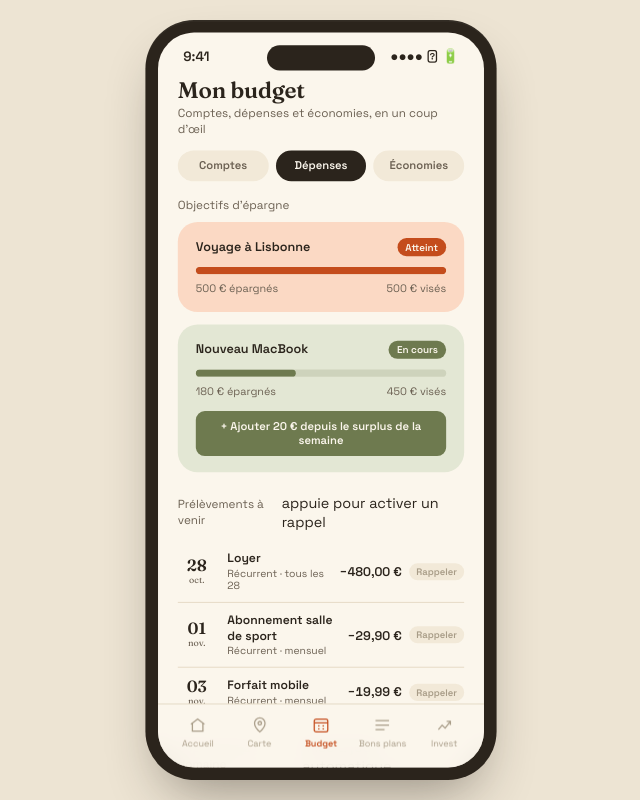
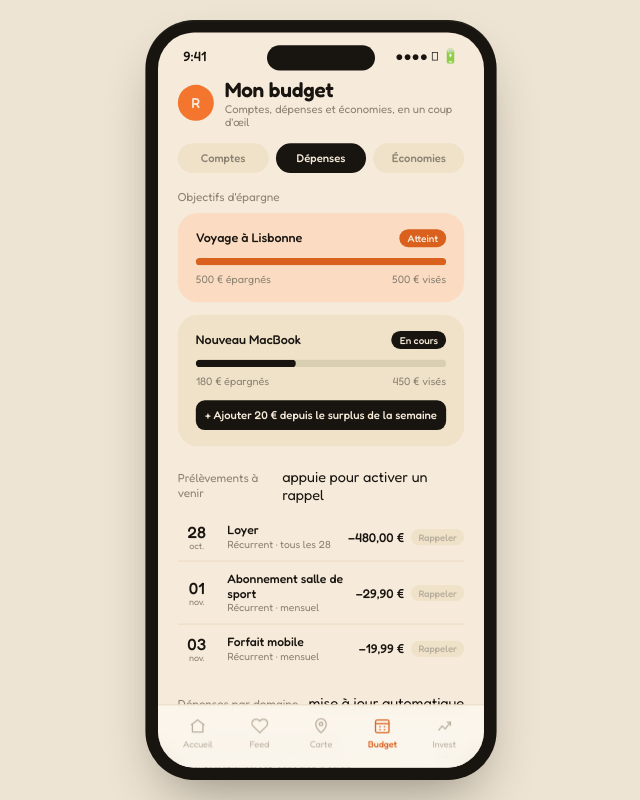
Before and after one commit to Nathan2513/Inov, a plain HTML site: page budget.html in a window 1280 px wide. Both pictures are taken after a click on the button "Dépenses". Shown: the whole page, without its empty margins (319-959 px from the left). Drawn offline with Linux system fonts and the light colour scheme.

Commit message:
Update budget.html

```diff
--- a/budget.html
+++ b/budget.html
@@ -5,21 +5,21 @@
 <meta name="viewport" content="width=device-width, initial-scale=1, viewport-fit=cover">
 <title>TODAY — Mon budget</title>
 <style>
-  @import url('https://fonts.googleapis.com/css2?family=Fraunces:opsz,wght@9..144,400;9..144,500;9..144,600;9..144,700&family=Space+Grotesk:wght@400;500;600;700&display=swap');
+  @import url('https://fonts.googleapis.com/css2?family=Fredoka:wght@400;500;600;700&display=swap');
 
   :root{
-    --cream:        #FBF6EC;
-    --cream-deep:   #F2E9D8;
-    --tan:          #E7D9BE;
-    --ink:          #2B241C;
-    --ink-soft:     #6B6052;
-    --ink-faint:    #A89C87;
-    --orange:       #E8632C;
-    --orange-deep:  #C44C1C;
-    --orange-pale:  #FBD9C4;
-    --olive:        #6E7A4F;
-    --olive-pale:   #E3E7D4;
-    --line:         #E3D7C2;
+    --cream:        #F6EADA;
+    --cream-deep:   #EFE2C9;
+    --tan:          #E9D2A8;
+    --ink:          #18140F;
+    --ink-soft:     #8C8273;
+    --ink-faint:    #B8AE9D;
+    --orange:       #F3752E;
+    --orange-deep:  #D9601D;
+    --orange-pale:  #FBDCC2;
+    --olive:        #18140F;
+    --olive-pale:   #EFE2C9;
+    --line:         #E8DAC0;
     color-scheme: light;
   }
 
@@ -28,7 +28,7 @@
   html,body{
     height:100%;
     background: #EDE4D3;
-    font-family:'Space Grotesk', ui-sans-serif, system-ui, sans-serif;
+    font-family:'Fredoka', ui-sans-serif, system-ui, sans-serif;
     color: var(--ink);
     -webkit-font-smoothing: antialiased;
   }
@@ -82,7 +82,7 @@
     display:flex; align-items:center; justify-content:space-between;
     padding: 16px 28px 4px;
     font-size: 15px;
-    font-weight:600;
+    font-weight:500;
     color: var(--ink);
     flex-shrink:0;
   }
@@ -91,16 +91,29 @@
   .app-header{
     padding: 10px 22px 14px;
     flex-shrink:0;
+    display:flex;
+    align-items:center;
+    gap:12px;
+  }
+  .app-header .avatar{
+    width:40px; height:40px;
+    border-radius:50%;
+    background: var(--orange);
+    color: var(--cream);
+    display:flex; align-items:center; justify-content:center;
+    font-weight:500;
+    font-size:16px;
+    flex-shrink:0;
   }
   .app-header .greeting{
-    font-family:'Fraunces', serif;
-    font-size: 25px;
-    font-weight: 600;
+    font-family:'Fredoka', sans-serif;
+    font-size: 23px;
+    font-weight:600;
     letter-spacing: -0.01em;
   }
   .app-header .sub{
-    margin-top:2px;
-    font-size: 13px;
+    margin-top:1px;
+    font-size: 12.5px;
     color: var(--ink-soft);
   }
 
@@ -118,9 +131,9 @@
     border-radius: 100px;
     background: var(--cream-deep);
     color: var(--ink-soft);
-    font-family:'Space Grotesk', sans-serif;
+    font-family:'Fredoka', sans-serif;
     font-size: 12.5px;
-    font-weight:600;
+    font-weight:500;
     cursor:pointer;
   }
   .subnav button.active{
@@ -168,20 +181,20 @@
   }
   .balance-card .label{ font-size: 13px; color: #CBC0AC; }
   .balance-card .amount{
-    font-family:'Fraunces', serif;
+    font-family:'Fredoka', sans-serif;
     font-size: 38px;
     font-weight:600;
     margin-top: 6px;
     letter-spacing: -0.01em;
   }
-  .balance-card .amount span{ font-size: 21px; color: #CBC0AC; font-family:'Space Grotesk'; }
+  .balance-card .amount span{ font-size: 21px; color: #CBC0AC; font-family:'Fredoka'; }
   .balance-card .delta{
     display:inline-flex;
     align-items:center;
     gap:5px;
     margin-top: 12px;
     font-size: 12.5px;
-    font-weight:600;
+    font-weight:500;
     background: rgba(232,99,44,.22);
     color: #FFB088;
     padding: 5px 10px;
@@ -209,9 +222,9 @@
   .acc-icon.joint{   background: var(--tan); color: var(--ink); }
 
   .acc-info{ flex:1; min-width:0; }
-  .acc-info .name{ font-size: 14px; font-weight:600; }
+  .acc-info .name{ font-size: 14px; font-weight:500; }
   .acc-info .meta{ font-size: 11.5px; color: var(--ink-soft); margin-top:1px; }
-  .acc-amount{ font-size: 14.5px; font-weight:600; font-variant-numeric: tabular-nums; }
+  .acc-amount{ font-size: 14.5px; font-weight:500; font-variant-numeric: tabular-nums; }
 
   .goal-card{
     background: var(--olive-pale);
@@ -219,9 +232,9 @@
     padding: 18px 20px;
   }
   .goal-card .row-top{ display:flex; justify-content:space-between; align-items:baseline; }
-  .goal-card .name{ font-size:14px; font-weight:600; }
+  .goal-card .name{ font-size:14px; font-weight:500; }
   .goal-card .tag{
-    font-size:11px; font-weight:600;
+    font-size:11px; font-weight:500;
     background: var(--olive); color: var(--cream);
     padding: 3px 9px; border-radius: 100px;
   }
@@ -247,14 +260,14 @@
   .due-date{
     width:42px; flex-shrink:0;
     text-align:center;
-    font-family:'Fraunces', serif;
+    font-family:'Fredoka', sans-serif;
   }
-  .due-date .d{ font-size:18px; font-weight:600; line-height:1; }
+  .due-date .d{ font-size:18px; font-weight:500; line-height:1; }
   .due-date .m{ font-size:10px; text-transform:lowercase; color: var(--ink-soft); }
   .due-info{ flex:1; min-width:0; }
-  .due-info .name{ font-size:13.5px; font-weight:600; }
+  .due-info .name{ font-size:13.5px; font-weight:500; }
   .due-info .meta{ font-size:11.5px; color: var(--ink-soft); margin-top:1px; }
-  .due-amount{ font-size:14px; font-weight:600; font-variant-numeric: tabular-nums; }
+  .due-amount{ font-size:14px; font-weight:500; font-variant-numeric: tabular-nums; }
 
   /* ---------- Bandeau synchronisation automatique ---------- */
   .auto-banner{
@@ -268,7 +281,7 @@
     margin-bottom: 4px;
     background: #FFFDF8;
   }
-  .auto-banner-title{ font-size:12.5px; font-weight:600; }
+  .auto-banner-title{ font-size:12.5px; font-weight:500; }
   .auto-banner-sub{ font-size:11px; color: var(--ink-soft); margin-top:2px; line-height:1.4; }
   .auto-dot{
     width:9px; height:9px; border-radius:50%;
@@ -291,9 +304,9 @@
     border: 1px dashed var(--line);
     background: transparent;
     color: var(--ink-soft);
-    font-family:'Space Grotesk', sans-serif;
+    font-family:'Fredoka', sans-serif;
     font-size: 11.5px;
-    font-weight:600;
+    font-weight:500;
     cursor:pointer;
   }
   .last-payment{
@@ -322,7 +335,7 @@
     text-align:center;
   }
   .donut-svg .amt{
-    font-family:'Fraunces', serif;
+    font-family:'Fredoka', sans-serif;
     font-size: 24px; font-weight:600;
     fill: var(--ink);
   }
@@ -336,9 +349,9 @@
   .cat-top{ display:flex; align-items:center; justify-content:space-between; font-size:13px; gap:10px; }
   .cat-top .name-wrap{ display:flex; align-items:center; gap:9px; min-width:0; }
   .cat-dot{ width:10px; height:10px; border-radius:50%; flex-shrink:0; }
-  .cat-top .name{ font-weight:600; }
+  .cat-top .name{ font-weight:500; }
   .cat-top .vals{ color: var(--ink-soft); font-variant-numeric: tabular-nums; flex-shrink:0; }
-  .cat-top .over{ color: var(--orange-deep); font-weight:600; }
+  .cat-top .over{ color: var(--orange-deep); font-weight:500; }
   .cat-top .cat-chevron{
     width:14px; height:14px; flex-shrink:0;
     stroke: var(--ink-faint); fill:none; stroke-width:1.8;
@@ -353,11 +366,11 @@
     color: var(--cream);
   }
   .streak-top{ display:flex; justify-content:space-between; align-items:flex-start; }
-  .streak-top .ttl{ font-size:14px; font-weight:600; }
+  .streak-top .ttl{ font-size:14px; font-weight:500; }
   .streak-top .sub{ font-size:11.5px; color: #FBD9C4; margin-top:3px; max-width: 200px; }
   .streak-badge{
-    font-family:'Fraunces', serif;
-    font-size: 24px; font-weight:700;
+    font-family:'Fredoka', sans-serif;
+    font-size: 24px; font-weight:500;
     background: rgba(255,255,255,.16);
     width:48px; height:48px;
     border-radius:50%;
@@ -385,7 +398,7 @@
   .compare-top{ display:flex; justify-content:space-between; align-items:center; }
   .compare-top .cat{ font-size:11.5px; color: var(--ink-soft); }
   .compare-top .save{
-    font-size:11px; font-weight:700;
+    font-size:11px; font-weight:500;
     color: var(--olive);
     background: var(--olive-pale);
     padding: 3px 9px; border-radius: 100px;
@@ -398,10 +411,10 @@
   .op-dot.better{ background: var(--orange); }
   .compare-op .nm{ font-size:13px; }
   .compare-op .nm.current{ color: var(--ink-soft); }
-  .compare-op .nm.better{ font-weight:600; }
+  .compare-op .nm.better{ font-weight:500; }
   .compare-price{ font-size:13px; font-variant-numeric: tabular-nums; }
   .compare-price.current{ color: var(--ink-soft); text-decoration: line-through; }
-  .compare-price.better{ font-weight:700; color: var(--orange-deep); }
+  .compare-price.better{ font-weight:500; color: var(--orange-deep); }
   .compare-cta{
     margin-top: 14px;
     width:100%;
@@ -410,9 +423,9 @@
     border:none;
     background: var(--ink);
     color: var(--cream);
-    font-family:'Space Grotesk', sans-serif;
+    font-family:'Fredoka', sans-serif;
     font-size: 13px;
-    font-weight:600;
+    font-weight:500;
     cursor:pointer;
     transition: background .18s ease, color .18s ease;
   }
@@ -426,7 +439,7 @@
   .compare-card.done{ border-color: var(--olive); background: #FBFDF8; }
   .compare-card.done .compare-top::after{
     content: "Appliquée";
-    font-size:11px; font-weight:700;
+    font-size:11px; font-weight:500;
     color: var(--olive);
     background: var(--olive-pale);
     padding: 3px 9px; border-radius:100px;
@@ -455,9 +468,9 @@
     border:none;
     background: var(--orange);
     color: var(--cream);
-    font-family:'Space Grotesk', sans-serif;
+    font-family:'Fredoka', sans-serif;
     font-size: 12.5px;
-    font-weight:600;
+    font-weight:500;
     cursor:pointer;
   }
 
@@ -494,7 +507,7 @@
   }
   .acc-detail .tx:not(:last-child){ border-bottom: 1px dashed var(--line); }
   .acc-detail .tx span:first-child{ color: var(--ink); }
-  .acc-detail .tx span:last-child{ font-weight:600; font-variant-numeric: tabular-nums; flex-shrink:0; }
+  .acc-detail .tx span:last-child{ font-weight:500; font-variant-numeric: tabular-nums; flex-shrink:0; }
   .acc-detail .tx .neg{ color: var(--orange-deep); }
   .acc-detail .tx .pos{ color: var(--olive); }
 
@@ -508,9 +521,9 @@
     border: none;
     background: var(--olive);
     color: var(--cream);
-    font-family:'Space Grotesk', sans-serif;
+    font-family:'Fredoka', sans-serif;
     font-size:12.5px;
-    font-weight:600;
+    font-weight:500;
     cursor:pointer;
   }
   .goal-card .add-btn:disabled{ opacity:.45; cursor:default; }
@@ -533,7 +546,7 @@
   /* ---------- Interactions : prélèvements / rappel ---------- */
   .due-row{ cursor:pointer; }
   .remind-pill{
-    font-size:10.5px; font-weight:600;
+    font-size:10.5px; font-weight:500;
     padding: 3px 8px; border-radius:100px;
     background: var(--cream-deep); color: var(--ink-faint);
     white-space:nowrap;
@@ -553,11 +566,11 @@
   }
   .savings-summary .lab{ font-size:12.5px; color:#CBC0AC; }
   .savings-summary .val{
-    font-family:'Fraunces', serif;
+    font-family:'Fredoka', sans-serif;
     font-size: 30px; font-weight:600;
     margin-top:4px;
   }
-  .savings-summary .val span{ font-size:17px; color:#CBC0AC; font-family:'Space Grotesk'; }
+  .savings-summary .val span{ font-size:17px; color:#CBC0AC; font-family:'Fredoka'; }
   .savings-summary .hint{ margin-top:8px; font-size:11.5px; color:#CBC0AC; }
 
   .streak-sim{
@@ -568,9 +581,9 @@
     border: 1px solid rgba(255,255,255,.35);
     background: rgba(255,255,255,.12);
     color: var(--cream);
-    font-family:'Space Grotesk', sans-serif;
+    font-family:'Fredoka', sans-serif;
     font-size:12.5px;
-    font-weight:600;
+    font-weight:500;
     cursor:pointer;
   }
   .streak-sim:disabled{ opacity:.5; cursor:default; }
@@ -590,7 +603,7 @@
   .tab{
     background:none; border:none;
     display:flex; flex-direction:column; align-items:center; gap:4px;
-    font-family:'Space Grotesk', sans-serif;
+    font-family:'Fredoka', sans-serif;
     font-size: 10px;
     color: var(--ink-faint);
     padding: 4px 6px;
@@ -598,7 +611,7 @@
     cursor:default;
   }
   .tab svg{ width:20px; height:20px; stroke: var(--ink-faint); fill:none; stroke-width:1.7; }
-  .tab.active{ color: var(--orange-deep); font-weight:600; }
+  .tab.active{ color: var(--orange-deep); font-weight:500; }
   .tab.active svg{ stroke: var(--orange-deep); }
 </style>
 </head>
@@ -615,8 +628,11 @@
     </div>
 
     <div class="app-header">
-      <div class="greeting">Mon budget</div>
-      <div class="sub">Comptes, dépenses et économies, en un coup d'œil</div>
+      <div class="avatar">R</div>
+      <div>
+        <div class="greeting">Mon budget</div>
+        <div class="sub">Comptes, dépenses et économies, en un coup d'œil</div>
+      </div>
     </div>
 
     <div class="subnav">
@@ -890,16 +906,16 @@
         Accueil
       </button>
       <button class="tab">
+        <svg viewBox="0 0 24 24"><path d="M20.8 4.6a5.5 5.5 0 0 0-7.8 0L12 5.6l-1-1a5.5 5.5 0 1 0-7.8 7.8l1 1L12 21l7.8-7.6 1-1a5.5 5.5 0 0 0 0-7.8z"/></svg>
+        Feed
+      </button>
+      <button class="tab">
         <svg viewBox="0 0 24 24"><path d="M12 21s-7-6.1-7-11.5A7 7 0 0 1 19 9.5C19 14.9 12 21 12 21z"/><circle cx="12" cy="9.5" r="2.3"/></svg>
         Carte
       </button>
       <button class="tab active">
         <svg viewBox="0 0 24 24"><rect x="3" y="4" width="18" height="17" rx="2.5"/><path d="M3 9h18"/><path d="M8 13h2M8 17h2M14 13h2M14 17h2"/></svg>
         Budget
-      </button>
-      <button class="tab">
-        <svg viewBox="0 0 24 24"><path d="M3 6h18"/><path d="M3 12h18"/><path d="M3 18h12"/></svg>
-        Bons plans
       </button>
       <button class="tab">
         <svg viewBox="0 0 24 24"><path d="M4 18l5-6 4 4 7-9"/><path d="M15 7h5v5"/></svg>
@@ -991,13 +1007,13 @@
 
   // ---------- Dépenses par domaine : données + rendu dynamique ----------
   const categories = {
-    logement:    { name: 'Logement',          color: '#2B241C', budget: 480, amount: 480,
+    logement:    { name: 'Logement',          color: '#18140F', budget: 480, amount: 480,
                    tx: [{ name:'Loyer', amount:480 }] },
-    sorties:     { name: 'Sorties & restos',  color: '#C44C1C', budget: 150, amount: 164,
+    sorties:     { name: 'Sorties & restos',  color: '#F3752E', budget: 150, amount: 164,
                    tx: [{ name:'Soirée jeudi', amount:38 }, { name:'Resto avec Camille', amount:27.5 }, { name:'Bar + autres sorties', amount:98.5 }] },
-    abonnements: { name: 'Abonnements',       color: '#6E7A4F', budget: 70,  amount: 52,
+    abonnements: { name: 'Abonnements',       color: '#C9A876', budget: 70,  amount: 52,
                    tx: [{ name:'Salle de sport', amount:29.9 }, { name:'Forfait mobile', amount:19.99 }, { name:'Spotify', amount:5.99 }] },
-    autres:      { name: 'Autres',            color: '#A6763D', budget: 50,  amount: 0,
+    autres:      { name: 'Autres',            color: '#8C8273', budget: 50,  amount: 0,
                    tx: [] },
   };
   const openCats = new Set();
```
